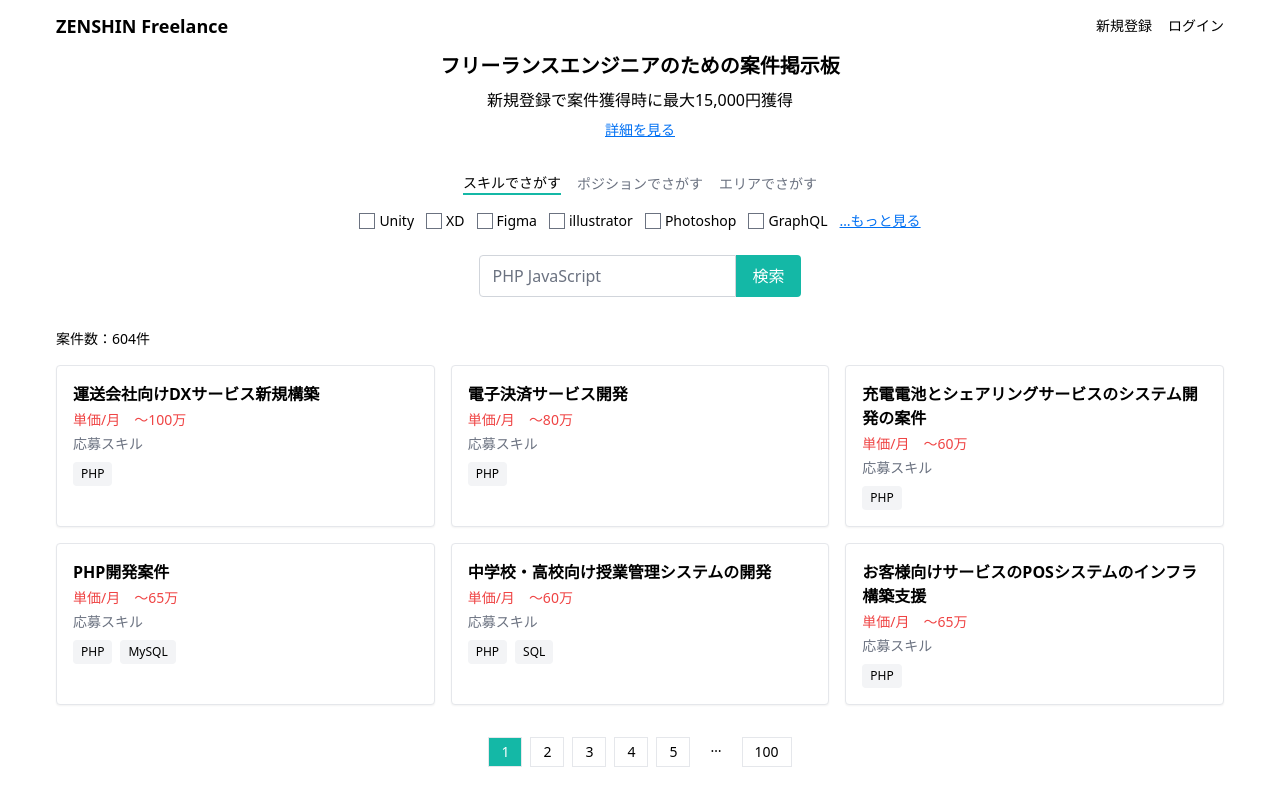
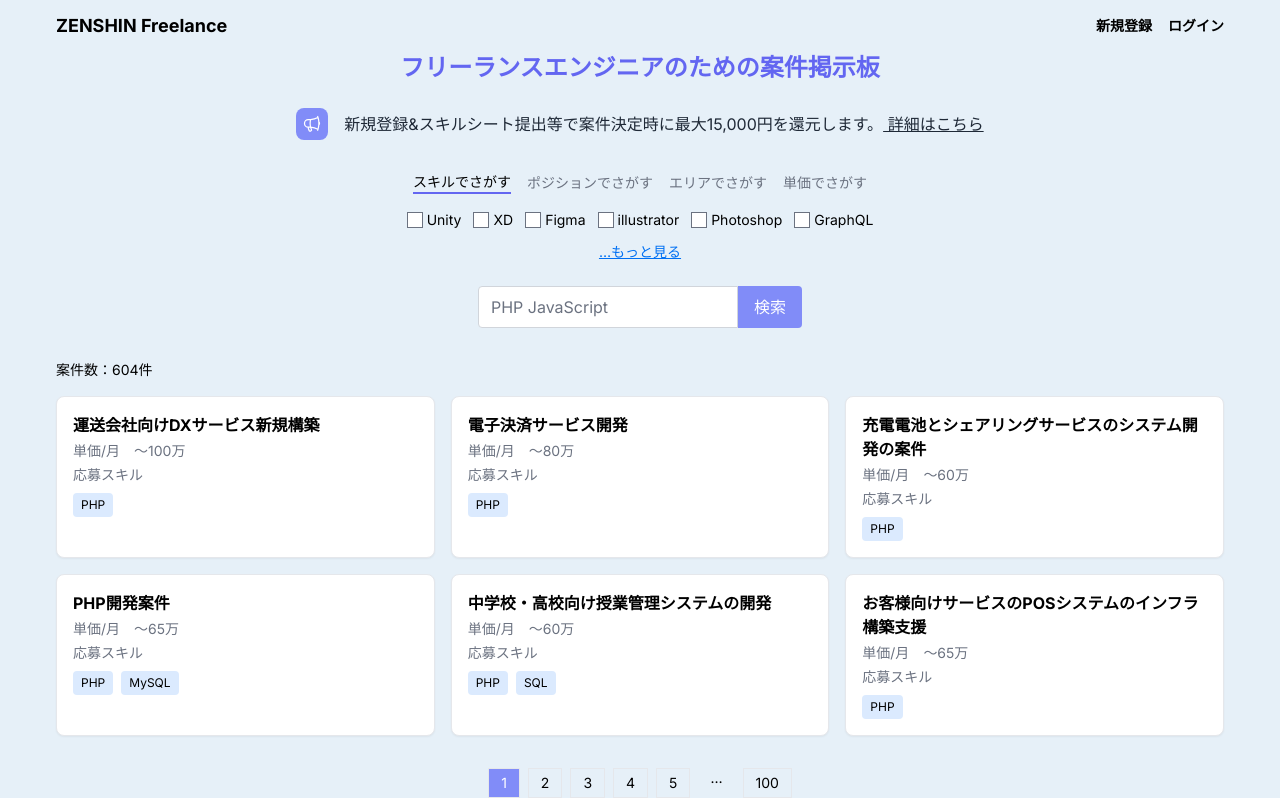
Before and after one commit to ZENSHIN-Inc/job-board, a Next.js app: page / in a window 1280 px wide. Built offline with nearby package versions, Linux system fonts and the light colour scheme; no server answers.

Commit message:
デザインの修正

```diff
--- a/app/layout.tsx
+++ b/app/layout.tsx
@@ -6,7 +6,13 @@ export default function RootLayout({
   children: React.ReactNode;
 }) {
   return (
-    <html lang="en">
+    <html lang="ja">
+        <head>
+          <link
+            href="https://fonts.googleapis.com/css2?family=Inter:wght@400;500;700&display=swap"
+            rel="stylesheet"
+          />
+        </head>
       <body>{children}</body>
     </html>
   );
--- a/app/page.tsx
+++ b/app/page.tsx
@@ -8,18 +8,21 @@ import { useRouter } from 'next/navigation'; // 追加
 const Page = () => {
   const [search, setSearch] = useState('');
   const [showDetail, setShowDetail] = useState(false);
-  const [category, setCategory] = useState<"skill" | "position" | "area">("skill");
+  const [category, setCategory] = useState<"skill" | "position" | "area" | "price">("skill");
   const [showAll, setShowAll] = useState(false);
   const [user, setUser] = useState<any>(null); // ログイン中ユーザー
   const router = useRouter(); // 追加
 
   const options = {
     skill: ['Unity', 'XD', 'Figma', 'illustrator', 'Photoshop', 'GraphQL', 'Jenkins', 'bootstrap', 'UI/UX', 'Apache Kafka', 'Apache Camel'],
-    position: ['PM', 'SE', 'フロントエンド', 'バックエンド', 'インフラ', 'QA', 'デザイナー', 'ディレクター'],
-    area: ['東京', '大阪', '名古屋', '福岡', '札幌', 'リモート', '地方'],
+    position: ['PM', 'SE', 'フロントエンド', 'バックエンド', 'インフラ', 'QA', 'コンサル', 'SAP'],
+    area: ['東京', '大阪', '名古屋', '福岡', '札幌', 'リモート', 'その他'],
+    price: ['50万～', '60万～', '70万～', '80万～', '90万～', '100万～']
   };
 
-  const displayItems = showAll ? options[category] : options[category].slice(0, 6);
+  const displayItems = showAll
+  ? options[category]
+  : options[category].slice(0, 6);
 
   useEffect(() => {
     const fetchUser = async () => {
@@ -38,7 +41,8 @@ const Page = () => {
   };
 
   return (
-    <main className="max-w-[1200px] mx-auto px-4">
+    <main className="bg-[#E6F0F8]">
+      <div className="max-w-[1200px] mx-auto px-4">
         <header className="flex justify-between items-center py-3">
           <div className="text-lg font-semibold">ZENSHIN Freelance</div>
           <div className="space-x-4 text-sm">
@@ -54,51 +58,68 @@ const Page = () => {
               </>
             ) : (
               <>
-              <Link href="/signup" className="hover:underline">新規登録</Link>
-              <Link href="/login" className="hover:underline">ログイン</Link>
+                <Link href="/signup" className="font-semibold hover:underline">新規登録</Link>
+                <Link href="/login" className="font-semibold hover:underline">ログイン</Link>
               </>
             )}
           </div>
         </header>
 
-      <section className="text-center mb-8">
-        <h1 className="text-xl font-semibold mb-2">フリーランスエンジニアのための案件掲示板</h1>
-        <p>新規登録で案件獲得時に最大15,000円獲得</p>
-        <button
-          onClick={() => setShowDetail(!showDetail)}
-          className="text-blue-500 underline text-sm mt-2"
-        >
-          {showDetail ? "閉じる" : "詳細を見る"}
-        </button>
-
-        {showDetail && (
-          <div className="mt-4 text-sm text-gray-700">
-            <p>・登録は無料、5分で完了</p>
-            <p>・非公開の高単価案件に応募可能</p>
-            <p>・マッチすれば即日稼働もOK</p>
+        <section className="text-center mb-4">
+          <h1 className="text-2xl font-semibold text-indigo-500 mb-2">フリーランスエンジニアのための案件掲示板</h1>
+            <div className="max-w-screen-xl mx-auto px-4 py-3 text-grey-500 md:px-8 flex flex-col items-center text-center">
+              <div className="flex items-center gap-x-4">
+                <div className="w-8 h-8 flex-none rounded-lg bg-indigo-400 flex items-center justify-center">
+                  <svg className="w-5 h-5 text-white" xmlns="http://www.w3.org/2000/svg" fill="none" viewBox="0 0 24 24" strokeWidth={1.5} stroke="currentColor">
+                    <path strokeLinecap="round" strokeLinejoin="round" d="M10.34 15.84c-.688-.06-1.386-.09-2.09-.09H7.5a4.5 4.5 0 110-9h.75c.704 0 1.402-.03 2.09-.09m0 9.18c.253.962.584 1.892.985 2.783.247.55.06 1.21-.463 1.511l-.657.38c-.551.318-1.26.117-1.527-.461a20.845 20.845 0 01-1.44-4.282m3.102.069a18.03 18.03 0 01-.59-4.59c0-1.586.205-3.124.59-4.59m0 9.18a23.848 23.848 0 018.835 2.535M10.34 6.66a23.847 23.847 0 008.835-2.535m0 0A23.74 23.74 0 0018.795 3m.38 1.125a23.91 23.91 0 011.014 5.395m-1.014 8.855c-.118.38-.245.754-.38 1.125m.38-1.125a23.91 23.91 0 001.014-5.395m0-3.46c.495.413.811 1.035.811 1.73 0 .695-.316 1.317-.811 1.73m0-3.46a24.347 24.347 0 010 3.46" />
+                  </svg>
                 </div>
-        )}
+                <p className="py-2 text-gray-800">
+                  新規登録&スキルシート提出等で案件決定時に最大15,000円を還元します。
+                  <a href="#" className="underline duration-150 text-gray-800 hover:text-grey-200"> 詳細はこちら</a>
+                </p>
+                {/* <ul className="text-sm list-disc list-inside text-gray-800 space-y-2">
+                  <li>無料で登録できます。</li>
+                  <li>
+                    ユーザーの貢献度（新規登録、スキルシート提出など）に応じてランクが付与されます。
+                  </li>
+                  <li>
+                    ランクに応じて、案件決定時に最大15,000円の報酬を追加でお支払いします。
+                  </li>
+                </ul>                 */}
+              </div>
+            </div>
         </section>
 
-      <section className="text-center mb-8">
+        <section className="text-center">
           {/* カテゴリ切り替えボタン */}
           <div className="flex justify-center gap-4 mb-4 text-sm">
-          {(["skill", "position", "area"] as const).map((key) => (
+            {(["skill", "position", "area", "price"] as const).map((key) => (
               <button
                 key={key}
                 onClick={() => {
                   setCategory(key);
                   setShowAll(false);
                 }}
-              className={category === key ? "border-b-2 border-teal-500" : "text-gray-500"}
+                className={category === key ? "border-b-2 border-indigo-500" : "text-gray-500"}
               >
-              {key === "skill" ? "スキルでさがす" : key === "position" ? "ポジションでさがす" : "エリアでさがす"}
+                {{
+                  skill: "スキルでさがす",
+                  position: "ポジションでさがす",
+                  area: "エリアでさがす",
+                  price: "単価でさがす"
+                }[key]}
               </button>
             ))}
           </div>
 
           {/* 選択肢のリスト */}
-        <div className="flex flex-wrap gap-3 justify-center mb-6 text-sm">
+          <div
+            className={`flex flex-wrap gap-3 justify-center mb-6 text-sm transition-all duration-500 overflow-hidden`}
+            style={{
+              maxHeight: showAll ? "1000px" : "200px", // 高さを制御（例）
+            }}
+          >
             {displayItems.map((item) => (
               <label key={item} className="flex items-center space-x-1">
                 <input type="checkbox" />
@@ -108,12 +129,13 @@ const Page = () => {
             {options[category].length > 6 && (
               <button
                 onClick={() => setShowAll(!showAll)}
-              className="text-blue-500 underline"
+                className="text-blue-500 underline w-full text-center"
               >
                 {showAll ? "閉じる" : "…もっと見る"}
               </button>
             )}
           </div>
+
 
           {/* 検索フォーム */}
           <div className="flex justify-center mb-8">
@@ -124,7 +146,7 @@ const Page = () => {
               onChange={(e) => setSearch(e.target.value)}
               className="border border-gray-300 px-3 py-2 rounded-l"
             />
-          <button className="bg-teal-500 text-white px-4 rounded-r">検索</button>
+            <button className="bg-indigo-400 text-white px-4 rounded-r">検索</button>
           </div>
         </section>
 
@@ -139,13 +161,13 @@ const Page = () => {
             { title: '中学校・高校向け授業管理システムの開発', reward: '〜60万', skill: ['PHP', 'SQL'] },
             { title: 'お客様向けサービスのPOSシステムのインフラ構築支援', reward: '〜65万', skill: ['PHP'] },
           ].map((job, idx) => (
-          <div key={idx} className="border p-4 rounded shadow-sm bg-white">
+            <div key={idx} className="border p-4 rounded-lg shadow-sm bg-white">
               <h3 className="font-semibold text-base mb-1">{job.title}</h3>
-            <p className="text-red-500 text-sm mb-1">単価/月　{job.reward}</p>
+              <p className="text-gray-500 text-sm mb-1">単価/月　{job.reward}</p>
               <p className="text-sm text-gray-500 mb-2">応募スキル</p>
               <div className="flex gap-2 flex-wrap">
                 {job.skill.map((s) => (
-                <span key={s} className="bg-gray-100 px-2 py-1 text-xs rounded">{s}</span>
+                  <span key={s} className="bg-blue-100 px-2 py-1 text-xs rounded">{s}</span>
                 ))}
               </div>
             </div>
@@ -154,13 +176,14 @@ const Page = () => {
 
         <div className="mt-8 flex justify-center space-x-2 text-sm">
           {[1, 2, 3, 4, 5].map((n) => (
-          <button key={n} className={`px-3 py-1 border ${n === 1 ? 'bg-teal-500 text-white' : ''}`}>
+            <button key={n} className={`px-3 py-1 border ${n === 1 ? 'bg-indigo-400 text-white' : ''}`}>
               {n}
             </button>
           ))}
           <span className="px-3">…</span>
           <button className="px-3 py-1 border">100</button>
         </div>
+      </div>
     </main>
   );
 };
--- a/app/signup/page.tsx
+++ b/app/signup/page.tsx
@@ -28,7 +28,8 @@ export default function SignupPage() {
   };
 
   return (
-    <main className="max-w-md mx-auto mt-20 px-4">
+    <main className="bg-[#E6F0F8]">
+      <div className="max-w-md mx-auto mt-20 px-4">
         <h1 className="text-2xl font-bold mb-6 text-center">新規登録</h1>
         <form onSubmit={handleSubmit} className="space-y-4">
           <div>
@@ -55,12 +56,13 @@ export default function SignupPage() {
           </div>
           <button
             type="submit"
-          className="w-full bg-teal-600 text-white py-2 rounded hover:bg-teal-700"
+            className="w-full bg-blue-400 text-white py-2 rounded hover:bg-blue-700"
           >
             登録する
           </button>
         </form>
         {message && <p className="mt-4 text-center text-sm text-red-500">{message}</p>}
+      </div>
     </main>
   );
 }
--- a/app/ui/global.css
+++ b/app/ui/global.css
@@ -16,3 +16,7 @@ input[type='number']::-webkit-outer-spin-button {
   -webkit-appearance: none;
   margin: 0;
 }
+
+body {
+  @apply font-sans;
+}
--- a/tailwind.config.ts
+++ b/tailwind.config.ts
@@ -8,6 +8,9 @@ const config: Config = {
   ],
   theme: {
     extend: {
+      fontFamily: {
+        sans: ['Inter','Noto Sans JP', 'sans-serif'],
+      },
       gridTemplateColumns: {
         '13': 'repeat(13, minmax(0, 1fr))',
       },
```
Also changed, not shown: app/login/page.tsx (+5 -3 lines). Lines whose indentation alone changed are shown as unchanged.
